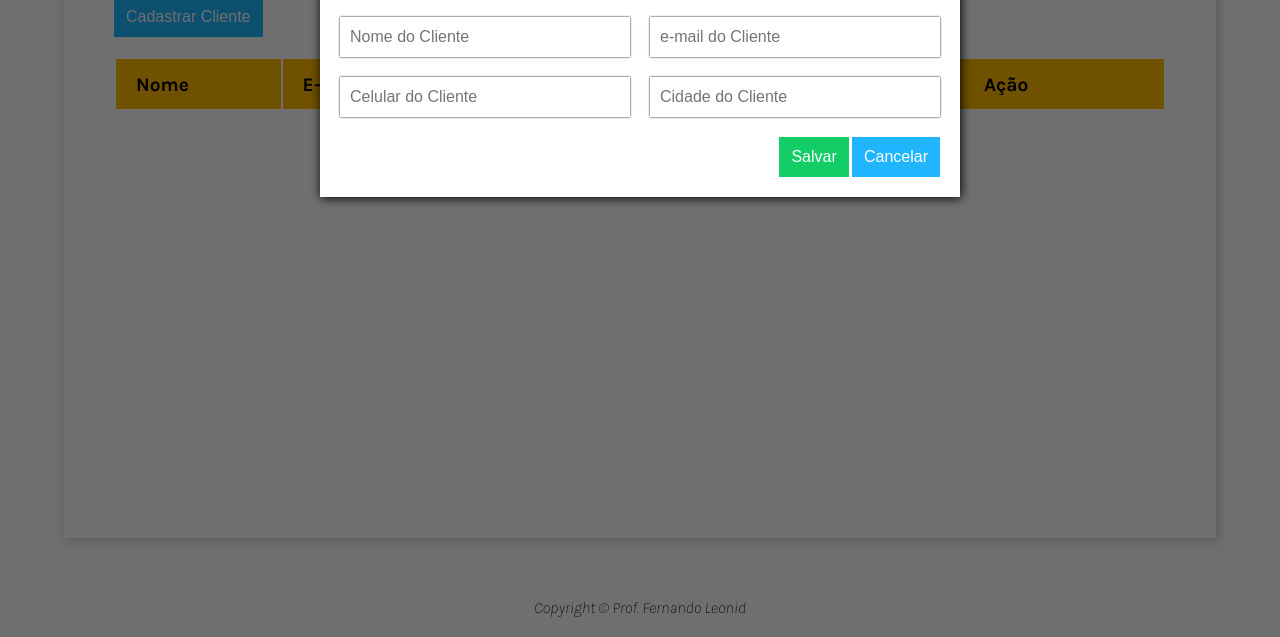
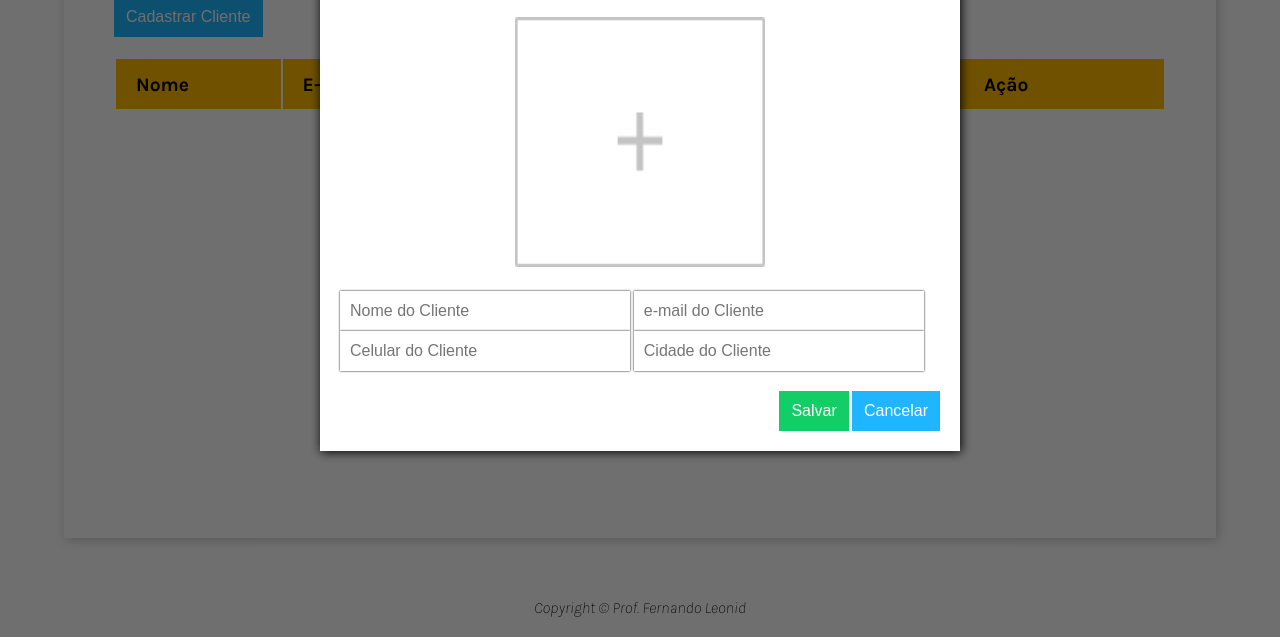
Before and after one commit to omarcus212/js.consumodeapi, a plain HTML site: page index.html in a window 1280 px wide. Both pictures are taken after a click on the button "Cadastrar Cliente". Shown: the part 163-800 px from the top of the page. Drawn offline with Linux system fonts and the light colour scheme; no server answers.

Commit message:
finalizado

```diff
--- a/css/modal.css
+++ b/css/modal.css
@@ -76,6 +76,14 @@
     box-shadow: 0 0 3px var(--primary-color);
 }
 
+.modal-image-container{
+    display: flex;
+    margin-bottom: 5px;
+    margin: auto;
+    width: 100%;
+    justify-content: center;
+}
+
 
 .modal-footer{
     background-color: inherit;
@@ -83,7 +91,20 @@
     padding: 0 20px;
 }
 
-@media (max-width:480px){
+#modal-image-input{
+    display: none;
+}
+
+#img-modal{
+    cursor: pointer;
+}
+
+#modal-image-label img{
+    width: 250px;
+    height: 250px;
+}
+
+@media (max-width:610px){
     .modal{
         top:100%;
         transition: all 1s ease;
--- a/index.html
+++ b/index.html
@@ -69,10 +69,20 @@
                     <span class="modal-close" id="modalClose">&#10006;</span>
                 </header>
                 <form class="modal-form" id="modal-for">
+                    <div class="modal-image-container">
+                        <input type="file" id="modal-image-input" accept="image/*">
+                        <label for="modal-image-input" id="modal-image-label">
+                            <img src="./img/add.png" alt="foto do cliente" id="img-modal">
+                        </label>
+
+
+                    </div>
+                    <div class="modal-field-campo">
                     <input type="text" class="modal-field" placeholder="Nome do Cliente" id="nome">
                     <input type="email" class="modal-field" placeholder="e-mail do Cliente" id="email" pattern=".+@.+\..+" title="@gmail.com">
-                    <input type="text" class="modal-field" placeholder="Celular do Cliente" id="celular" pattern="^[0-9]{2}?[0-9]{5}-?[0-9]{4}$">
+                    <input type="text" class="modal-field" placeholder="Celular do Cliente" id="celular" pattern="^(\[0-9]{2}\)?[0-9]{5}-?[0-9]{4}$">
                     <input type="text" class="modal-field" placeholder="Cidade do Cliente" id="cidade">
+                </div>
                 </form>
                 <footer class="modal-footer">
                     <button class="button green" id="salvar">Salvar</button>
--- a/js/app.js
+++ b/js/app.js
@@ -51,16 +51,16 @@ const form = document.getElementById('modal-for');
 
 
 
-
-
 const customer = {
 "id": "",
 "nome": document.getElementById('nome').value,
 "email": document.getElementById('email').value,
 "celular" : document.getElementById('celular').value,
-"cidade"  : document.getElementById('cidade').value
+"cidade"  : document.getElementById('cidade').value,
+"foto" : document.getElementById('img-modal').src
 
 }
+
 if(form.reportValidity()){
 
 
@@ -87,6 +87,7 @@ const fillform = (cliente)=>{
     document.getElementById('email').value= cliente.email,
     document.getElementById('celular').value= cliente.celular,
     document.getElementById('cidade').value= cliente.cidade,
+    document.getElementById('img-modal').src = cliente.foto,
     document.getElementById('nome').dataset.id = cliente.id;
 
 
--- /dev/null
+++ b/js/imagepreviw.js
@@ -0,0 +1,19 @@
+'use strict'
+
+const imagePreview = (idFile, idimage) => {
+
+    const file = document.getElementById(idFile).files[0];
+
+    const preview  = document.getElementById(idimage);
+
+    const filereader = new FileReader();    //le os arquivos
+
+    if(file){
+       filereader.readAsDataURL(file)
+       filereader.onloadend = () => preview.src = filereader.result
+    }
+}
+
+export{
+    imagePreview
+}
--- a/js/modal.js
+++ b/js/modal.js
@@ -1,5 +1,6 @@
 'use strict'
 
+import{imagePreview} from './imagepreviw.js';
 
 const openModal = () => document.getElementById('modal').classList.add('active')
 
@@ -9,9 +10,15 @@ const closeModal = () => {
    document.getElementById('nome').removeAttribute('data-id');
 
 }
+
+
+const loading = () => imagePreview('modal-image-input','img-modal');
+
 document.getElementById('modalClose').addEventListener('click', closeModal)
 
 document.getElementById('cancelar').addEventListener('click', closeModal)
+
+document.getElementById('modal-image-input').addEventListener('change',loading)
 
 
 export{
```
Also changed, not shown: img/add.png (added).
